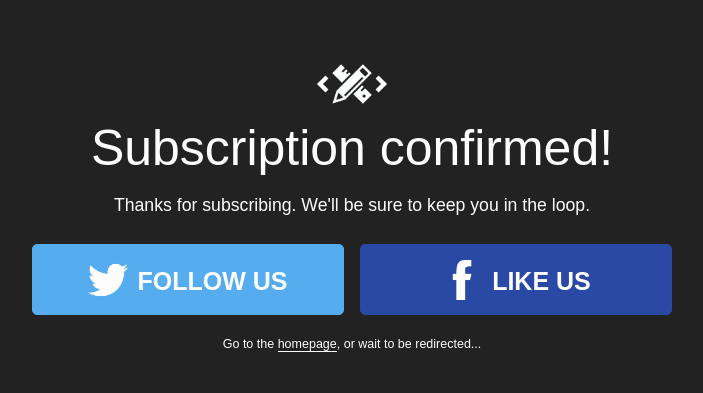
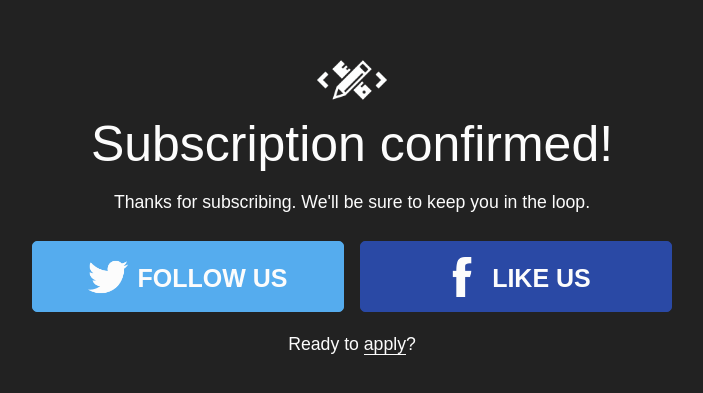
Before and after one commit to DesignationLabs/Designation, a plain HTML site: page subscribed.html in a window 1280 px wide. Shown: the part 199-592 px from the top of the page, without its empty margins (288-991 px from the left). Drawn offline with Linux system fonts and the light colour scheme.

Commit message:
change redirect link to apply link

```diff
--- a/subscribed.html
+++ b/subscribed.html
@@ -154,7 +154,7 @@
 		<div style="display: inline; margin: 5px;"><a onclick="ga('send', 'event', 'href', 'Like', 'Clicking the facebook Like button after subscribing');" class="button_fb" style="width: 250px" href="http://facebook.com/designation"><img src="img/icons_social/facebook_white_big.png" style="height: 40px; padding: 0; top: 5px;"><span style="position: relative; top: -5px; left: 10px; padding-right: 10px;"><strong>Like Us</strong></span></a></div> <!-- /FB share button -->
 	</div>
 
-		<div style="text-align: center; margin-top: 20px;" class="-h3">Go to the <a href="index" style="text-decoration: none; color: #fcfcfc; border-bottom: 1px solid #fcfcfc; ">homepage</a>, or wait to be redirected...</div>
+		<div style="text-align: center; margin-top: 20px;" class="-h4">Ready to <a href="apply" style="text-decoration: none; color: #fcfcfc; border-bottom: 1px solid #fcfcfc;" onclick="ga('send', 'event', 'href', 'Apply', 'Small Apply text link');">apply</a>?</div>
 </div>
 
 <script type="text/javascript">
@@ -163,7 +163,7 @@
 function delayer() {
  window.location = website;
 }
-setTimeout('delayer()', 1000 * timer);
+setTimeout('delayer()', 1000000 * timer);  // used to be '1000 * timer'
 </script>
 
 
```
